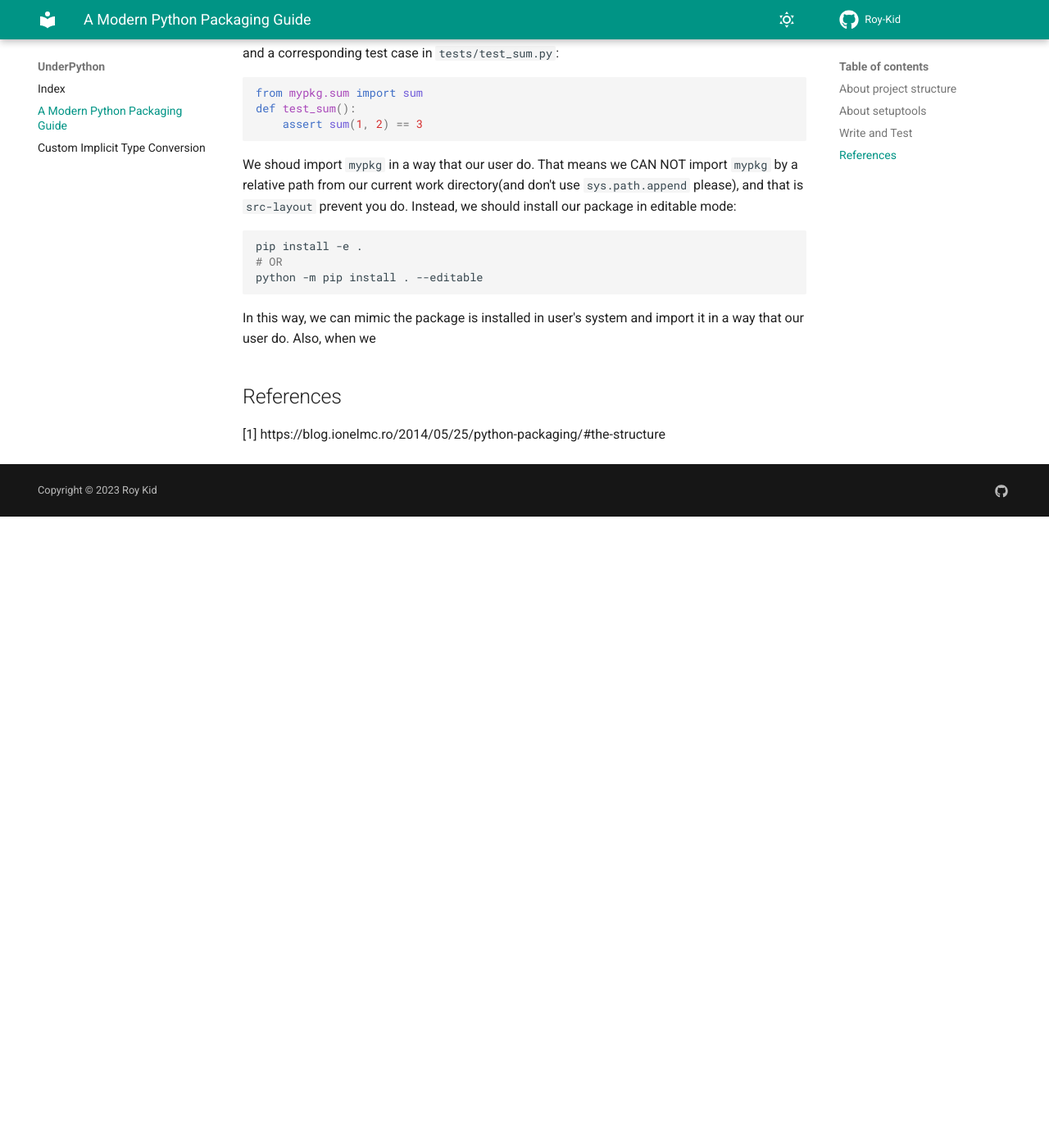
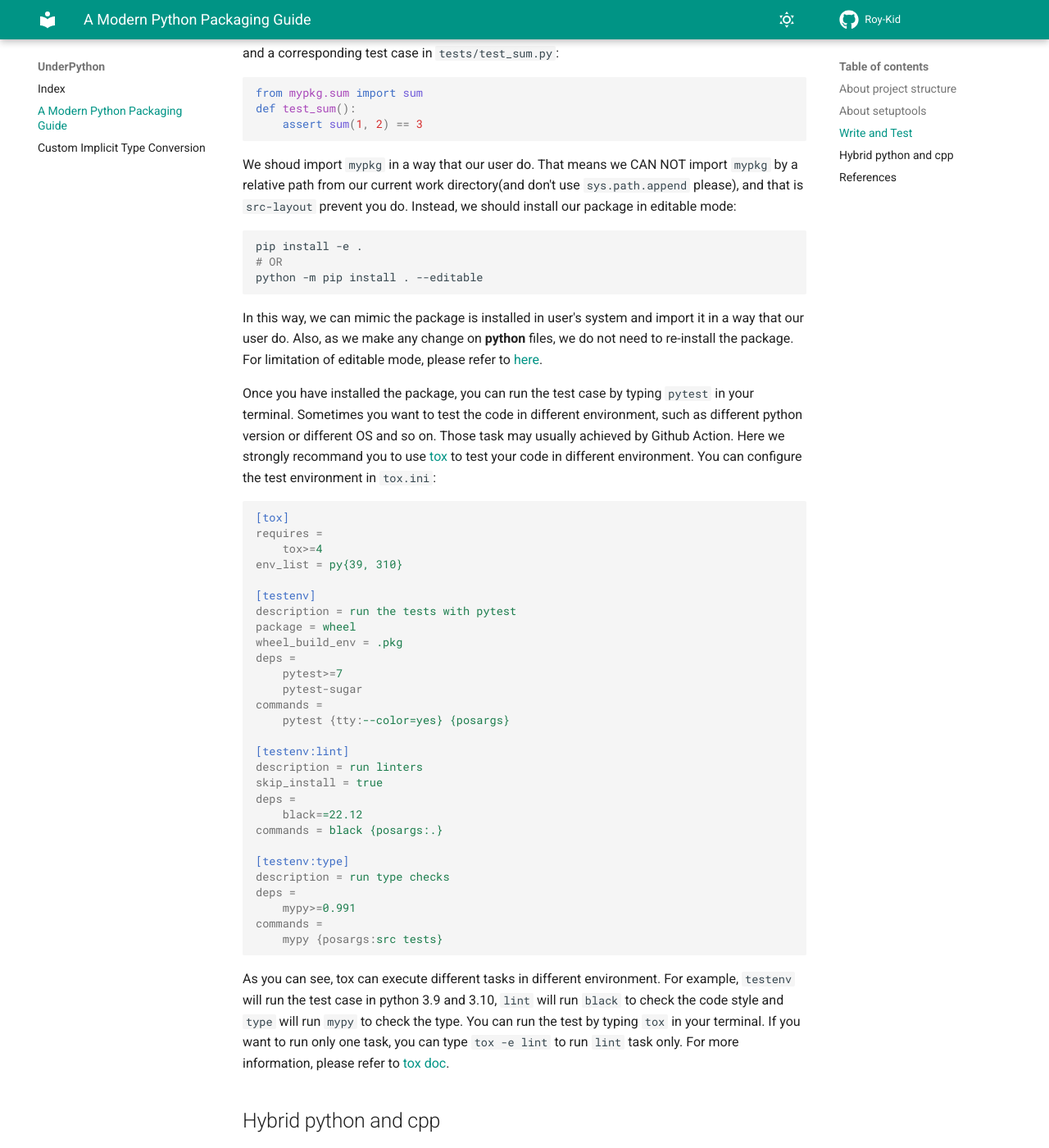
Before and after one commit to Roy-Kid/blog, an MkDocs documentation site: the page built from docs/UnderPython/u1.md, in a window 1280 px wide and 1400 px high, scrolled down 5372 px. Shown: the whole window at 82% size. Built offline with MkDocs 1.6.1 and Material for MkDocs 9.7.7, drawn with Linux system fonts in a browser that asks for light colours; before the commit the page ends 6002 px from its top, so only the background shows below that; some of the changed text lies outside the part shown.

Commit message:
start to write hybrid py and cpp

````diff
--- a/docs/UnderPython/u1.md
+++ b/docs/UnderPython/u1.md
@@ -217,8 +217,47 @@ pip install -e .
 python -m pip install . --editable
 ```
 
-In this way, we can mimic the package is installed in user's system and import it in a way that our user do. Also, when we
+In this way, we can mimic the package is installed in user's system and import it in a way that our user do. Also, as we make any change on **python** files, we do not need to re-install the package. For limitation of editable mode, please refer to [here](https://setuptools.pypa.io/en/latest/userguide/development_mode.html).
+
+Once you have installed the package, you can run the test case by typing `pytest` in your terminal. Sometimes you want to test the code in different environment, such as different python version or different OS and so on. Those task may usually achieved by Github Action. Here we strongly recommand you to use [tox](https://tox.readthedocs.io/en/latest/) to test your code in different environment. You can configure the test environment in `tox.ini`:
+
+```ini
+[tox]
+requires =
+    tox>=4
+env_list = py{39, 310}
+
+[testenv]
+description = run the tests with pytest
+package = wheel
+wheel_build_env = .pkg
+deps =
+    pytest>=7
+    pytest-sugar
+commands =
+    pytest {tty:--color=yes} {posargs}
+
+[testenv:lint]
+description = run linters
+skip_install = true
+deps =
+    black==22.12
+commands = black {posargs:.}
+
+[testenv:type]
+description = run type checks
+deps =
+    mypy>=0.991
+commands =
+    mypy {posargs:src tests}
+```
+
+As you can see, tox can execute different tasks in different environment. For example, `testenv` will run the test case in python 3.9 and 3.10, `lint` will run `black` to check the code style and `type` will run `mypy` to check the type. You can run the test by typing `tox` in your terminal. If you want to run only one task, you can type `tox -e lint` to run `lint` task only. For more information, please refer to [tox doc](https://tox.readthedocs.io/en/latest/).
+
+## Hybrid python and cpp
+
+
 
 ## References
 
-[1] https://blog.ionelmc.ro/2014/05/25/python-packaging/#the-structure
+[^1]: https://blog.ionelmc.ro/2014/05/25/python-packaging/#the-structure
````
